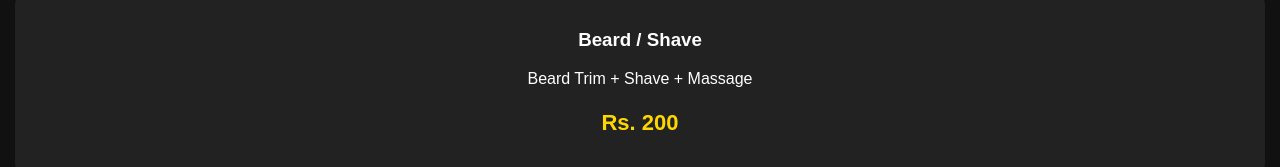
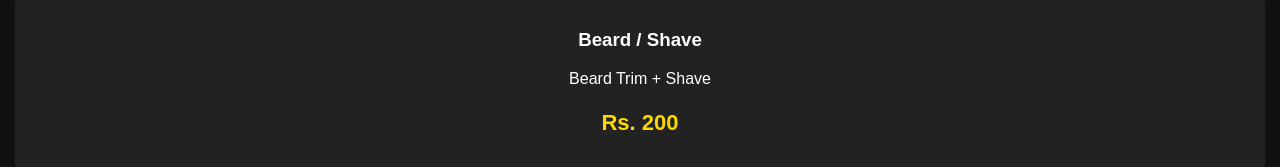
Before and after one commit to bhattig76644-lgtm/Ali-Hair-Saloon, a plain HTML site: page index.html in a window 1280 px wide. Shown: the part 672-839 px from the top of the page. Drawn offline with Linux system fonts and the light colour scheme.

Commit message:
Update index.html

```diff
--- a/index.html
+++ b/index.html
@@ -39,7 +39,7 @@ footer{background:black;padding:20px;color:#aaa}
 
 <div class="box">
 <h3>Beard / Shave</h3>
-<p>Beard Trim + Shave + Massage</p>
+<p>Beard Trim + Shave</p>
 <p class="price">Rs. 200</p>
 </div>
 
```
